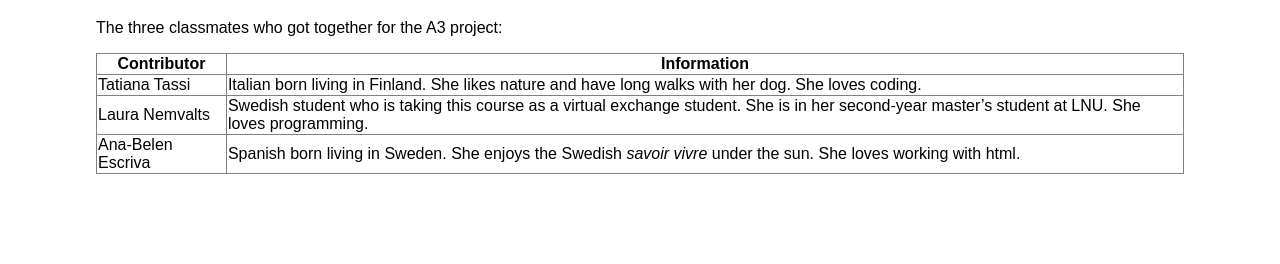
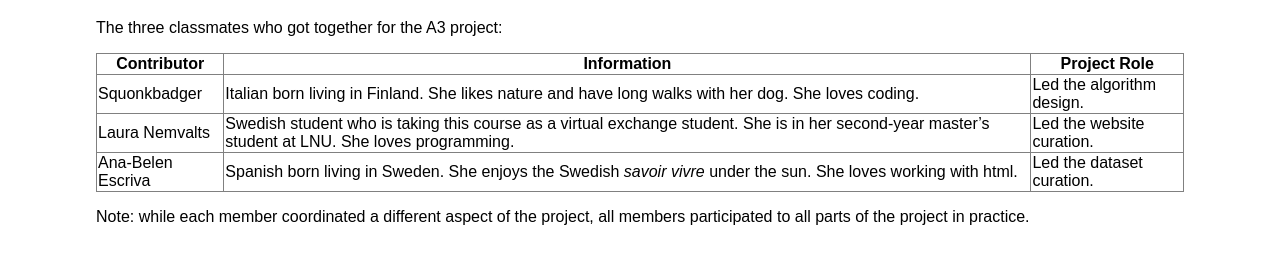
Before and after one commit to squonkbadger/datathink-a3, a plain HTML site: page docs/people.html in a window 1280 px wide. Shown: the part 138-402 px from the top of the page. Drawn offline with Linux system fonts and the light colour scheme.

Commit message:
Expanded project roles, removed name

```diff
--- a/docs/people.html
+++ b/docs/people.html
@@ -21,18 +21,23 @@
   <tr>
     <th>Contributor</th>
     <th>Information</th>
+    <th>Project Role</th>
   </tr>
   <tr>
-    <td><b></b>Tatiana Tassi</b></td>
+    <td><b></b>Squonkbadger</b></td>
     <td>Italian born living in Finland. She likes nature and have long walks with her dog. She loves coding.</td>
+    <td>Led the algorithm design.</td>
   </tr>
   <tr>
     <td>Laura Nemvalts</td>
     <td>Swedish student who is taking this course as a virtual exchange student. She is in her second-year master’s student at LNU. She loves programming.</td>
+    <td>Led the website curation.</td>
   </tr>
   <tr>
     <td>Ana-Belen Escriva</td>
     <td>Spanish born living in Sweden. She enjoys the Swedish <em>savoir vivre</em> under the sun. She loves working with html.</td>
+    <td>Led the dataset curation.</td>
   </tr>
 </table>
+<p>Note: while each member coordinated a different aspect of the project, all members participated to all parts of the project in practice.</p>
 </div>
```
Also changed, not shown: docs/squonkbadger image.png (renamed from docs/Tatiana image.png).
